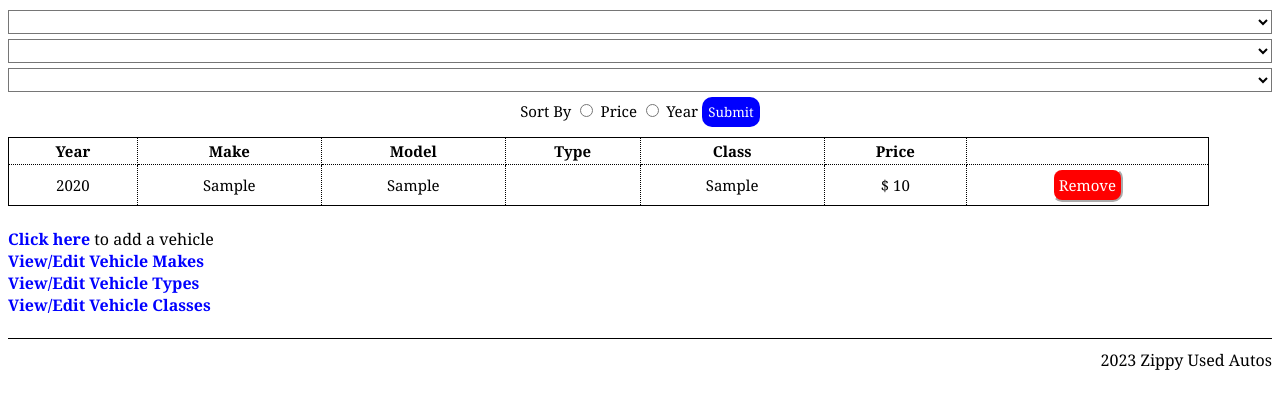
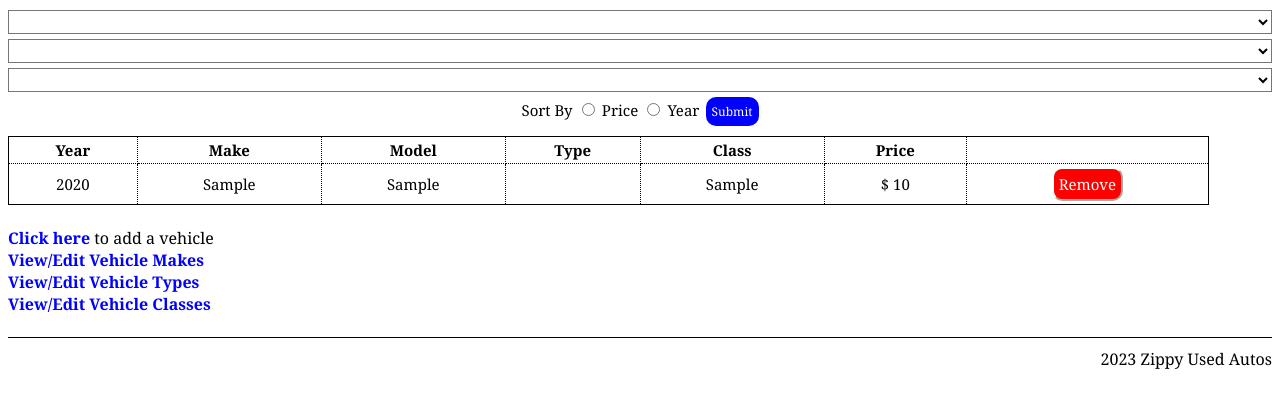
Before and after one commit to Josh-Gibb/midterm_project, a PHP site: page / in a window 1280 px wide. Shown: the part 87-496 px from the top of the page. Run offline with PHP 8.4, Linux system fonts and the light colour scheme; tables that the repository leaves empty or names only in its code hold one stand-in row (values such as "Sample post"); data that the repository does not hold is empty.

Commit message:
Update main.css

```diff
--- a/view/css/main.css
+++ b/view/css/main.css
@@ -49,11 +49,13 @@ td, th{
 }
 
 .submit{
-    padding: 6px;
+    padding: 3px;
     background-color: blue;
     border: none;
     color: white;
     border-radius: 10px;
+    margin-left: 2px;
+    font-size: 8px;
 }
 
 .remove{
@@ -132,6 +134,11 @@ label{
         border-radius: 15px;
     }
 
+    .submit{
+    padding: 6px;
+    font-size: 12px;
+}
+
     label{
         font-size: 15px;
     }
```
